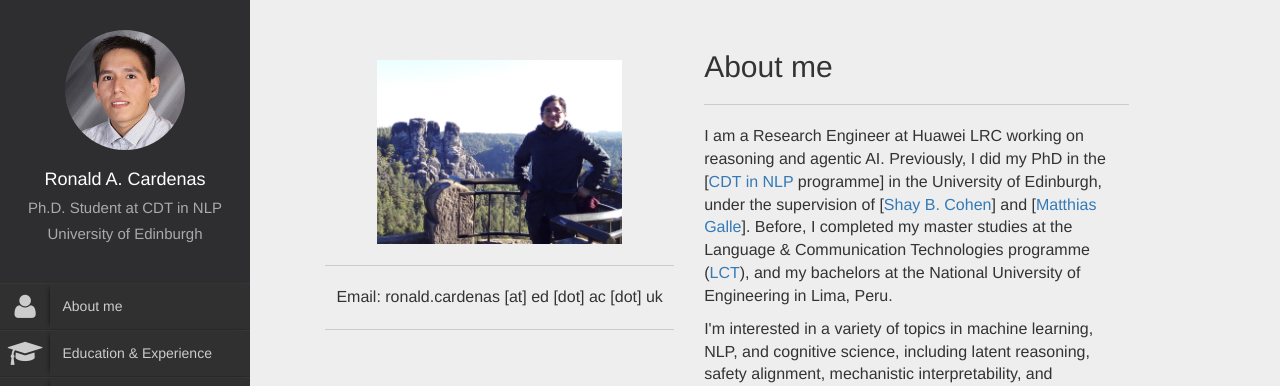
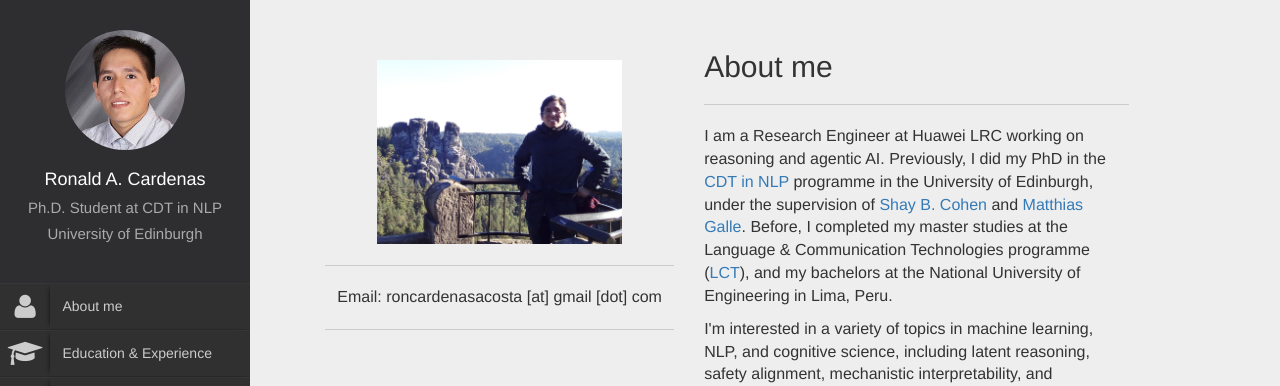
Before and after one commit to ronaldahmed/ronaldahmed.github.io, a Jekyll site: the page built from index.html, in a window 1280 px wide and 900 px high. Shown: the top 386 px of the window. Built offline with Jekyll 4.4.1, drawn with Linux system fonts in a browser that asks for light colours.

Commit message:
updates 2025

```diff
--- a/index.html
+++ b/index.html
@@ -10,15 +10,15 @@ title: Home
                     <div class="col-lg-5 aboutme-side">
                         <img src="/images/aboutme.png" title="Me at the Bohemian-Switzerland National Park">
                         <hr class="title-hrline">
-                        <p>Email:  ronald.cardenas  [at]  ed  [dot]  ac [dot] uk</p>
+                        <p>Email:  roncardenasacosta  [at]  gmail  [dot]  com</p>
                         <hr class="title-hrline">
                     </div>
                     <div class="col-lg-6" style="text-align: left">
                         <h2>About me</h2>
                         <hr class="title-hrline">
                         <p> I am a Research Engineer at Huawei LRC working on reasoning and agentic AI.
-                            Previously, I did my PhD in the [<a href="https://informatics.ed.ac.uk/ukri-cdt-in-natural-language-processing">CDT in NLP</a> programme] in the University of Edinburgh,
-                            under the supervision of [<a href="http://homepages.inf.ed.ac.uk/scohen/">Shay B. Cohen</a>]  and [<a href="https://scholar.google.com/citations?hl=en&user=P-md_yYAAAAJ&view_op=list_works&sortby=pubdate">Matthias Galle</a>].
+                            Previously, I did my PhD in the <a href="https://informatics.ed.ac.uk/ukri-cdt-in-natural-language-processing">CDT in NLP</a> programme in the University of Edinburgh,
+                            under the supervision of <a href="http://homepages.inf.ed.ac.uk/scohen/">Shay B. Cohen</a>  and <a href="https://scholar.google.com/citations?hl=en&user=P-md_yYAAAAJ&view_op=list_works&sortby=pubdate">Matthias Galle</a>.
                             Before, I completed my master studies at the Language &amp; Communication Technologies programme (<a href="https://lct-master.org/">LCT</a>), and my bachelors at the National University of Engineering in Lima, Peru.
                         </p>
                         <p>
```
